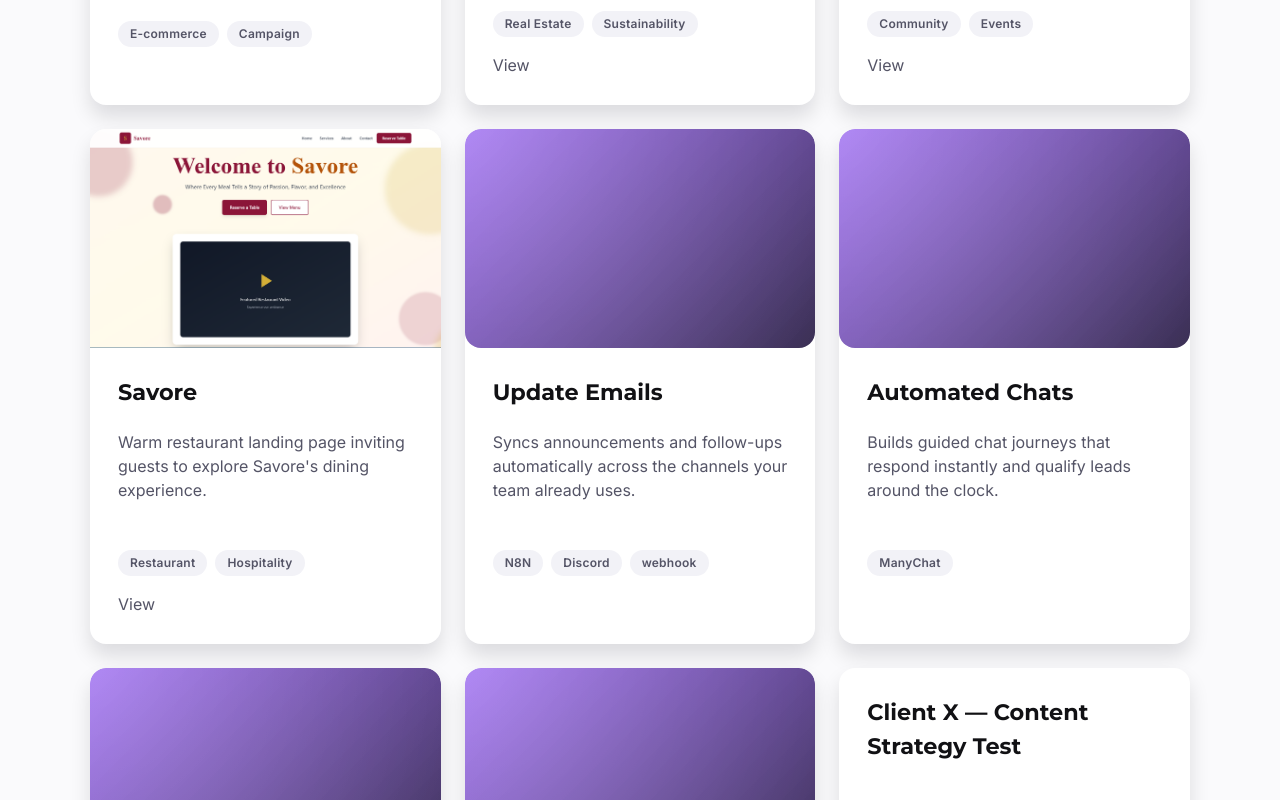
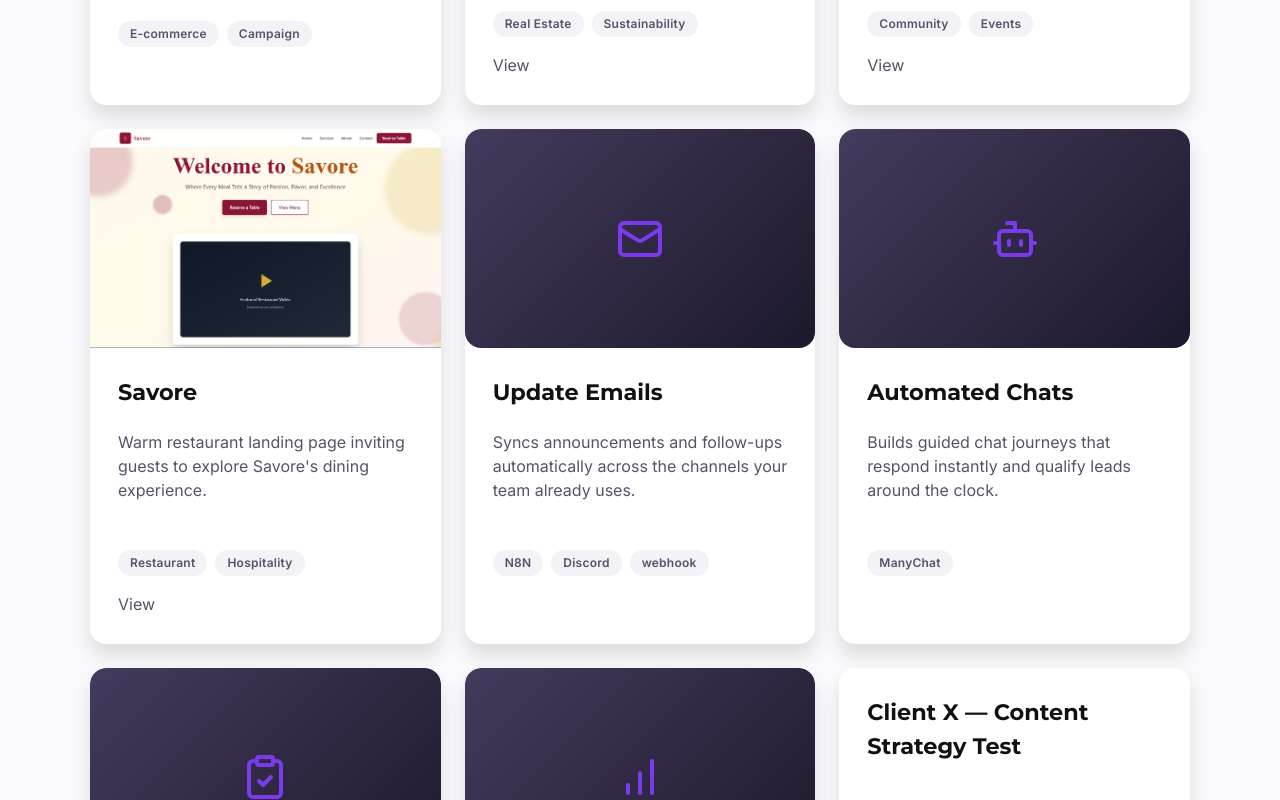
Before and after one commit to arkkgraphics16/bizdevphil, a React (Vite) app in the folder project/: page /services in a window 1280 px wide. Shown: the part 1860-2660 px from the top of the page. Built offline with nearby package versions, Linux system fonts and the light colour scheme.

Commit message:
Add automation service icons to preview cards

```diff
--- a/project/package.json
+++ b/project/package.json
@@ -11,6 +11,7 @@
     "format": "prettier --write ."
   },
   "dependencies": {
+    "lucide-react": "^0.379.0",
     "react": "^18.2.0",
     "react-dom": "^18.2.0",
     "react-router-dom": "^6.22.3"
--- a/project/src/components/PreviewCard.jsx
+++ b/project/src/components/PreviewCard.jsx
@@ -1,5 +1,13 @@
 import { useMemo, useState } from 'react';
+import { Mail, Bot, ClipboardCheck, BarChart, LayoutGrid } from 'lucide-react';
 import resolveAssetPath from '../utils/assetPath.js';
+
+const ICON_MAP = {
+  'Update Emails': Mail,
+  'Automated Chats': Bot,
+  'Client Onboarding Automation': ClipboardCheck,
+  'Performance Reports': BarChart,
+};
 
 export default function PreviewCard({ title, result, badges = [], link, previews = [] }) {
   const normalizedPreviews = useMemo(
@@ -19,6 +27,7 @@ export default function PreviewCard({ title, result, badges = [], link, previews
   const activePreview = hasPreviews
     ? normalizedPreviews[Math.min(activePreviewIndex, normalizedPreviews.length - 1)]
     : null;
+  const IconComponent = ICON_MAP[title] || LayoutGrid;
 
   const handleToggle = () => {
     if (hasAlternate) {
@@ -79,7 +88,9 @@ export default function PreviewCard({ title, result, badges = [], link, previews
           </button>
         </figure>
       ) : (
-        <div className="gradient-thumb" aria-hidden="true"></div>
+        <div className="preview-icon" aria-hidden="true">
+          <IconComponent className="preview-icon-symbol" />
+        </div>
       )}
       <div className="preview-card-body stack-md">
         <h3 style={{ marginBottom: '0.25rem' }}>{title}</h3>
--- a/project/src/styles/utils.css
+++ b/project/src/styles/utils.css
@@ -38,6 +38,21 @@
   inset: 0;
   background: radial-gradient(circle at top left, rgba(255, 255, 255, 0.25), transparent);
   mix-blend-mode: screen;
+}
+
+.preview-icon {
+  width: 100%;
+  aspect-ratio: 16 / 10;
+  border-radius: var(--radius-md);
+  background: linear-gradient(135deg, rgba(36, 24, 64, 0.85), rgba(16, 12, 32, 0.95));
+  display: grid;
+  place-items: center;
+}
+
+.preview-icon-symbol {
+  width: 3rem;
+  height: 3rem;
+  color: var(--accent);
 }
 
 .preview-media {
```
